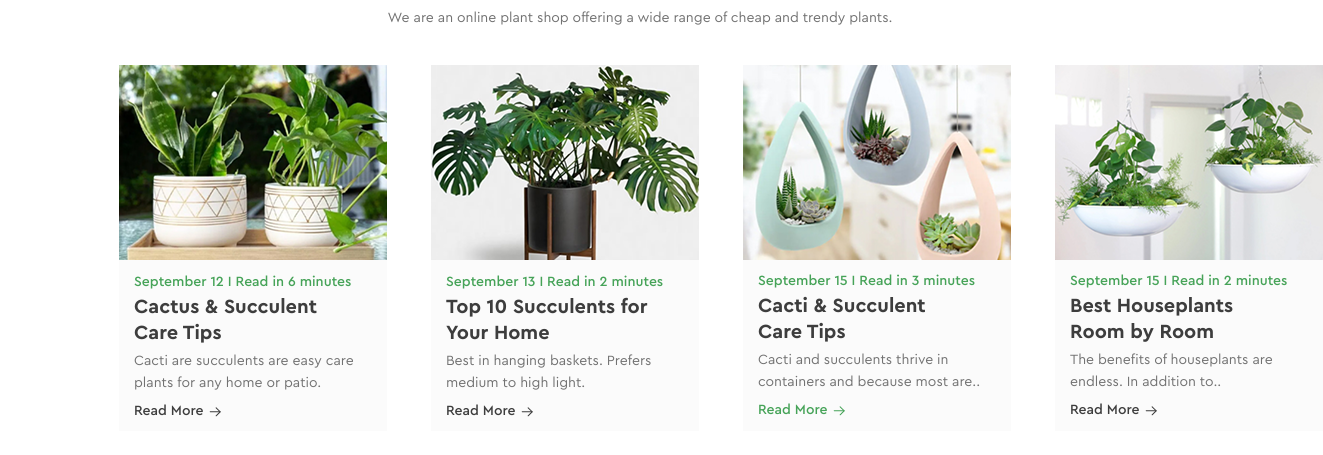
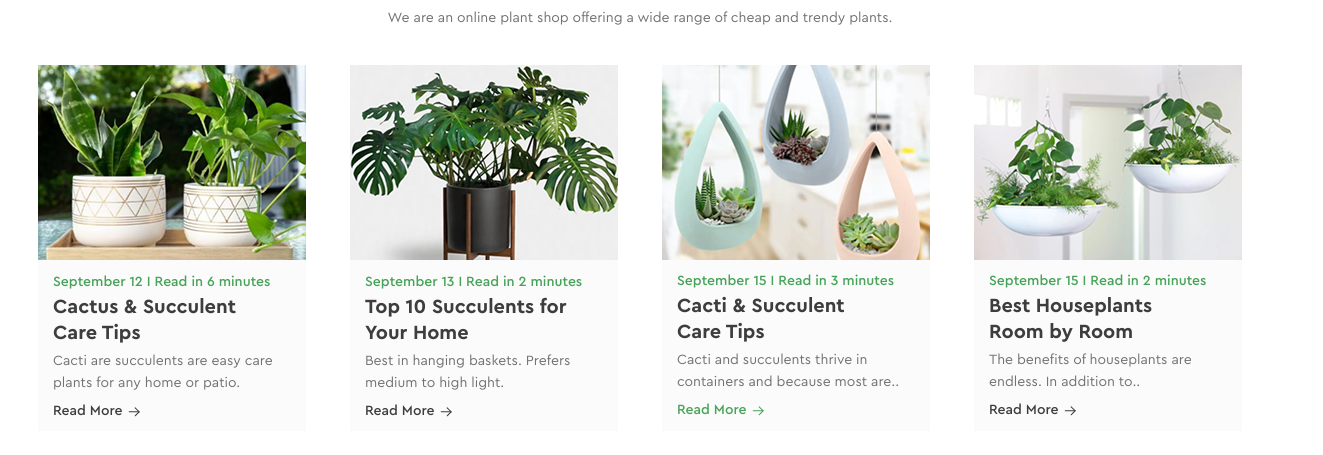
Before and after one commit to DanyaRlR/Homework, a plain HTML site: page index.html in a window 1280 px wide. Shown: the part 561-1016 px from the top of the page, 1323 px wide, since content can reach past the window. Drawn offline with Linux system fonts and the light colour scheme; files whose address does not match are found by name.

Commit message:
fix task 8

```diff
--- a/styles/task8flex.css
+++ b/styles/task8flex.css
@@ -117,10 +117,12 @@ line-height: 24px; /* 171.429% */
     display: flex;
     gap: 44px;
     margin-top: 35px;
+    justify-content: center;
 }
 
 .blog-post{
     background-color: #FBFBFB;
+    max-width: 268px;
 }
 .blog-post-content{
     padding:  9px 15px 12px;
```
